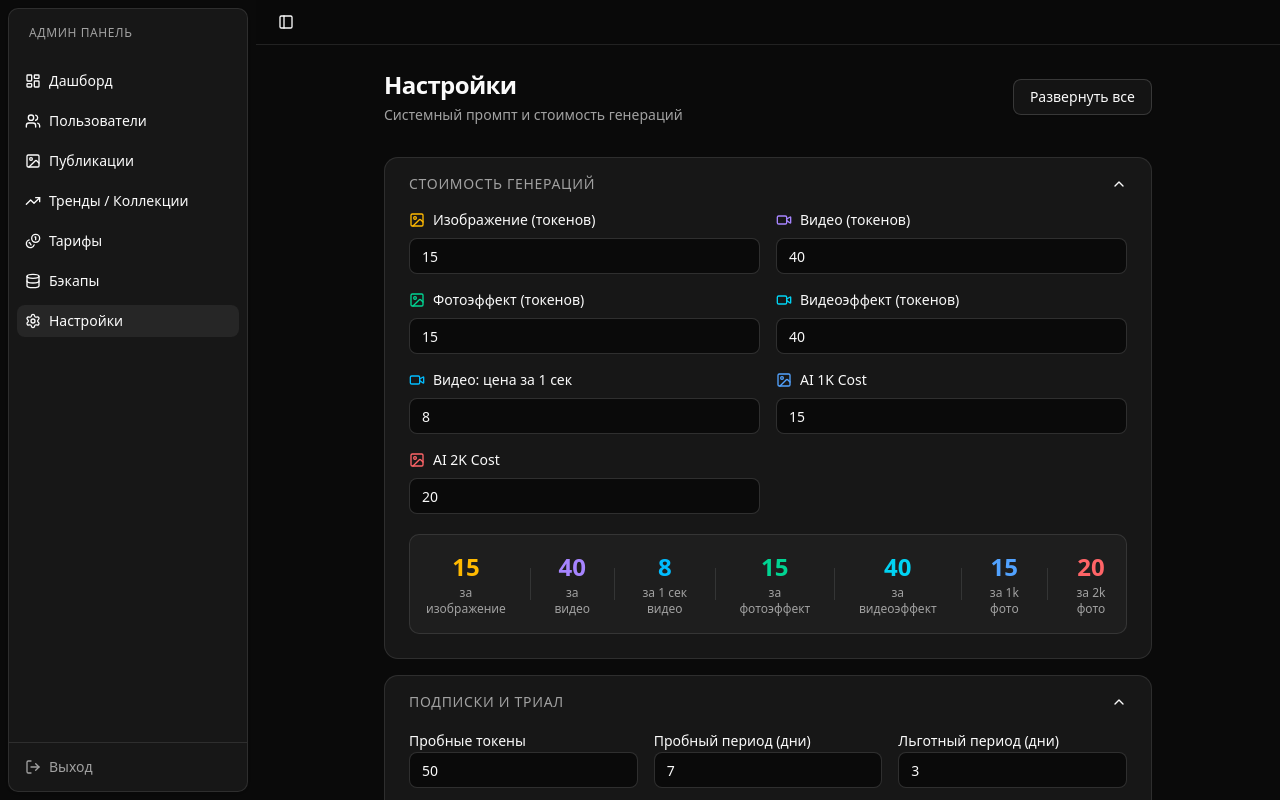
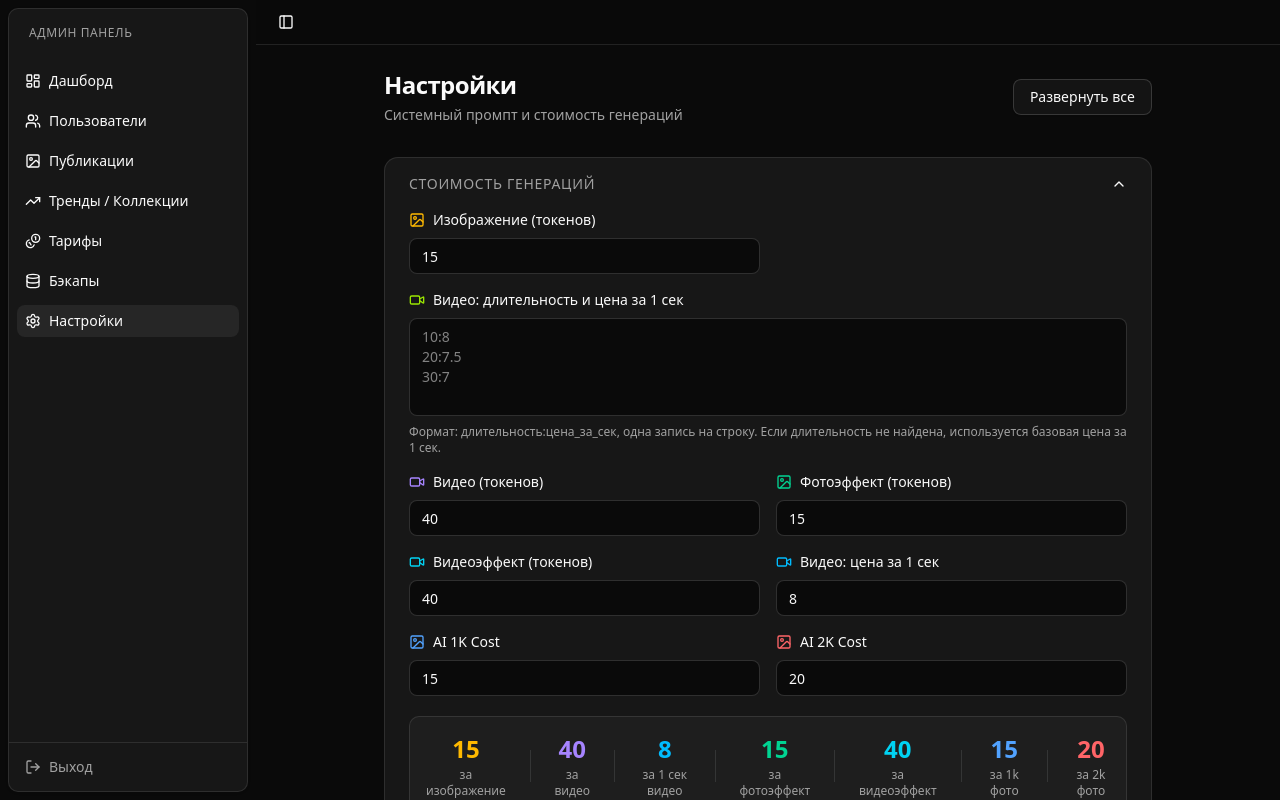
Before and after one commit to affiliatefabriq/Magically_admin, a Next.js app: page /settings in a window 1280 px wide. Shown: the top 800 px of the page. Built offline with nearby package versions, Linux system fonts and the light colour scheme; no server answers; sample sign-in values are in the browser's storage.

Commit message:
feat: add video duration pricing feature to settings with input handling and normalization

```diff
--- a/app/(root)/settings/page.tsx
+++ b/app/(root)/settings/page.tsx
@@ -18,6 +18,10 @@ type FormState = {
   imageCost: number;
   videoCost: number;
   videoPricePerSecond: number;
+  videoDurationPricing: Array<{
+    duration: number;
+    pricePerSecond: number;
+  }>;
   photoEffectCost: number;
   videoEffectCost: number;
   aiCost1K: number;
@@ -65,6 +69,29 @@ const parseLines = (value: string) =>
     .map((v) => v.trim())
     .filter(Boolean);
 
+const normalizeVideoDurationPricing = (
+  value: unknown,
+): Array<{ duration: number; pricePerSecond: number }> => {
+  if (!Array.isArray(value)) return [];
+  const parsed = value
+    .map((item) => ({
+      duration: Math.floor(Number((item as any)?.duration)),
+      pricePerSecond: Number((item as any)?.pricePerSecond),
+    }))
+    .filter(
+      (item) =>
+        Number.isFinite(item.duration) &&
+        item.duration > 0 &&
+        Number.isFinite(item.pricePerSecond) &&
+        item.pricePerSecond > 0,
+    );
+  const uniq = new Map<number, number>();
+  parsed.forEach((item) => uniq.set(item.duration, item.pricePerSecond));
+  return [...uniq.entries()]
+    .map(([duration, pricePerSecond]) => ({ duration, pricePerSecond }))
+    .sort((a, b) => a.duration - b.duration);
+};
+
 const defaultRouting = {
   photo_effect: { models: ['nano-banana-2', 'nano-banana-pro'] },
   video_effect: {
@@ -104,6 +131,7 @@ const Page = () => {
     imageCost: 15,
     videoCost: 40,
     videoPricePerSecond: 8,
+    videoDurationPricing: [],
     photoEffectCost: 15,
     videoEffectCost: 40,
     aiCost1K: 15,
@@ -158,6 +186,9 @@ const Page = () => {
           imageCost: settings.imageCost,
           videoCost: settings.videoCost,
           videoPricePerSecond: settings.videoPricePerSecond ?? 8,
+          videoDurationPricing: normalizeVideoDurationPricing(
+            settings.videoDurationPricing,
+          ),
           photoEffectCost: settings.photoEffectCost ?? 15,
           videoEffectCost: settings.videoEffectCost ?? 40,
           aiCost1K: settings.aiCost1K,
@@ -304,6 +335,44 @@ const Page = () => {
                     }
                     className="flex h-9 w-full rounded-md border border-input bg-background px-3 py-2 text-sm focus:outline-none focus:ring-2 focus:ring-ring"
                   />
+                </div>
+
+                <div className="space-y-2 col-span-2">
+                  <label className="flex items-center gap-2 text-sm font-medium">
+                    <Video className="h-4 w-4 text-lime-400" />
+                    Видео: длительность и цена за 1 сек
+                  </label>
+                  <textarea
+                    rows={4}
+                    value={form.videoDurationPricing
+                      .map((item) => `${item.duration}:${item.pricePerSecond}`)
+                      .join('\n')}
+                    onChange={(e) => {
+                      const parsed = e.target.value
+                        .split('\n')
+                        .map((line) => line.trim())
+                        .filter(Boolean)
+                        .map((line) => {
+                          const [durationRaw, priceRaw] = line.split(':');
+                          return {
+                            duration: Math.floor(Number(durationRaw)),
+                            pricePerSecond: Number(priceRaw),
+                          };
+                        });
+                      setForm((f) => ({
+                        ...f,
+                        videoDurationPricing:
+                          normalizeVideoDurationPricing(parsed),
+                      }));
+                    }}
+                    placeholder={`10:8\n20:7.5\n30:7`}
+                    className="flex w-full rounded-md border border-input bg-background px-3 py-2 text-sm focus:outline-none focus:ring-2 focus:ring-ring resize-none font-mono"
+                  />
+                  <p className="text-xs text-muted-foreground">
+                    Формат: длительность:цена_за_сек, одна запись на строку.
+                    Если длительность не найдена, используется базовая цена за 1
+                    сек.
+                  </p>
                 </div>
 
                 <div className="space-y-2">
--- a/hooks/useAdmin.ts
+++ b/hooks/useAdmin.ts
@@ -136,6 +136,10 @@ export interface Settings {
   imageCost: number;
   videoCost: number;
   videoPricePerSecond: number;
+  videoDurationPricing?: Array<{
+    duration: number;
+    pricePerSecond: number;
+  }>;
   photoEffectCost: number;
   videoEffectCost: number;
   aiCost1K: number;
```
